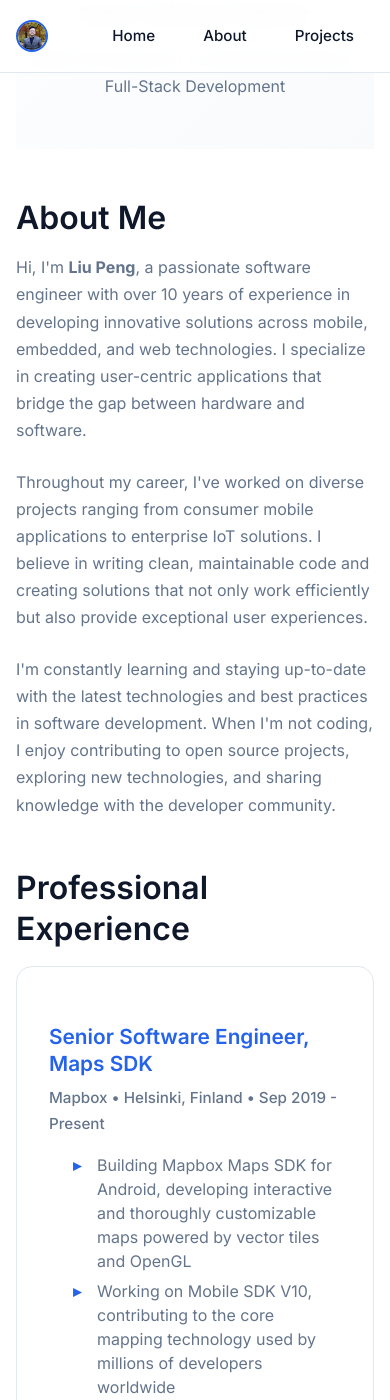
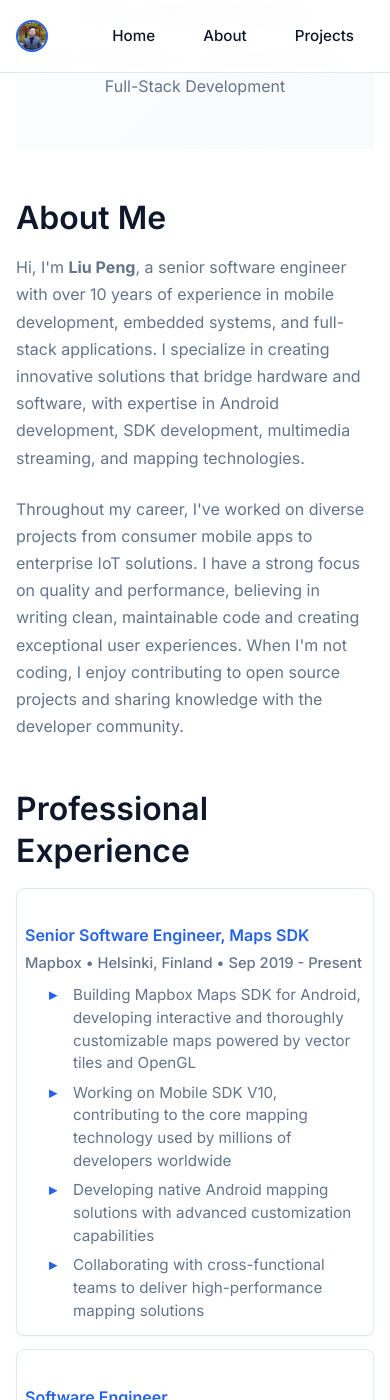
Before and after one commit to pengdev/pengdev.github.io, a Jekyll site: the page built from pages/aboutme.md, in a window 390 px wide and 1400 px high, scrolled down 357 px. Built offline with Jekyll 4.4.1, drawn with Linux system fonts in a browser that asks for light colours; some of the changed text lies outside the part shown.

Commit message:
Refine About Me page: compact design, expandable experience section, two-column layout for education/awards, updated skills, and improved content. Updated README.

```diff
--- a/_data/skills.yml
+++ b/_data/skills.yml
@@ -2,20 +2,16 @@
   skills:
     - "Android Development (Java, Kotlin)"
     - "Kotlin Multiplatform"
-    - "React Native & Flutter"
-    - "App Store Optimization"
+    - "Flutter"
     - "Mobile Testing & Debugging"
     - "Maps SDK Development"
 
 - category: "💻 Embedded Systems"
   skills:
     - "C/C++ Programming"
-    - "Linux Kernel Development"
     - "DLNA & Multimedia Networking"
-    - "Filesystem Development & Benchmarking"
     - "IoT Device Development"
     - "Hardware-Software Integration"
-    - "Real-time Systems"
 
 - category: "🌐 Web & Backend"
   skills:
--- a/assets/css/style.css
+++ b/assets/css/style.css
@@ -1102,3 +1102,85 @@
     gap: 1rem;
     margin-bottom: 3rem;
 }
+
+/* Compact About Me Cards */
+.experience-item,
+.skill-category,
+.education-item,
+.award-item {
+    padding: 1.2rem 1rem;
+    border-radius: 8px;
+    margin-bottom: 0.8rem;
+    font-size: 0.97rem;
+    box-shadow: 0 1px 3px rgba(0,0,0,0.04);
+}
+
+.experience-item h3,
+.skill-category h3,
+.education-item h3,
+.award-item h3 {
+    font-size: 1.08rem;
+    margin-bottom: 0.3rem;
+}
+
+.company,
+.institution,
+.award-issuer {
+    font-size: 0.92rem;
+    margin-bottom: 0.5rem;
+}
+
+.experience-item ul,
+.skill-category ul {
+    margin-top: 0.5rem;
+}
+
+@media (max-width: 600px) {
+  .experience-item,
+  .skill-category,
+  .education-item,
+  .award-item {
+    padding: 0.8rem 0.5rem;
+    font-size: 0.95rem;
+  }
+  .experience-item h3,
+  .skill-category h3,
+  .education-item h3,
+  .award-item h3 {
+    font-size: 1rem;
+  }
+}
+
+/* About Me Card Grid */
+.about-card-grid {
+  display: grid;
+  grid-template-columns: 1fr 1fr;
+  gap: 2rem;
+}
+
+@media (max-width: 800px) {
+  .about-card-grid {
+    grid-template-columns: 1fr;
+    gap: 1.2rem;
+  }
+}
+
+#toggle-experience {
+  display: block;
+  margin: 1.5rem auto 0 auto;
+  background: var(--primary);
+  color: #fff;
+  border: none;
+  border-radius: var(--radius);
+  font-size: 1rem;
+  font-weight: 500;
+  padding: 0.75rem 2rem;
+  cursor: pointer;
+  box-shadow: var(--shadow-sm);
+  transition: background 0.2s, color 0.2s, box-shadow 0.2s;
+}
+#toggle-experience:hover {
+  background: var(--primary-dark);
+  color: #fff;
+  box-shadow: var(--shadow);
+}
--- a/pages/aboutme.md
+++ b/pages/aboutme.md
@@ -19,19 +19,39 @@
 <div class="about-content">
     <section class="about-section">
         <h2>About Me</h2>
-        <p>Hi, I'm <strong>Liu Peng</strong>, a passionate software engineer with over 10 years of experience in developing innovative solutions across mobile, embedded, and web technologies. I specialize in creating user-centric applications that bridge the gap between hardware and software.</p>
+        <p>Hi, I'm <strong>Liu Peng</strong>, a senior software engineer with over 10 years of experience in mobile development, embedded systems, and full-stack applications. I specialize in creating innovative solutions that bridge hardware and software, with expertise in Android development, SDK development, multimedia streaming, and mapping technologies.</p>
 
-        <p>Throughout my career, I've worked on diverse projects ranging from consumer mobile applications to enterprise IoT solutions. I believe in writing clean, maintainable code and creating solutions that not only work efficiently but also provide exceptional user experiences.</p>
-
-        <p>I'm constantly learning and staying up-to-date with the latest technologies and best practices in software development. When I'm not coding, I enjoy contributing to open source projects, exploring new technologies, and sharing knowledge with the developer community.</p>
+        <p>Throughout my career, I've worked on diverse projects from consumer mobile apps to enterprise IoT solutions. I have a strong focus on quality and performance, believing in writing clean, maintainable code and creating exceptional user experiences. When I'm not coding, I enjoy contributing to open source projects and sharing knowledge with the developer community.</p>
     </section>
 
     <section class="experience-section">
         <h2>Professional Experience</h2>
-
-        {% for experience in site.data.experience %}
+        {% assign exp = site.data.experience %}
+        {% for experience in exp limit:3 %}
             {% include experience-item.html title=experience.title company=experience.company items=experience.items %}
         {% endfor %}
+        <div id="more-experience" style="display:none;">
+        {% for experience in exp offset:3 %}
+            {% include experience-item.html title=experience.title company=experience.company items=experience.items %}
+        {% endfor %}
+        </div>
+        {% if exp.size > 3 %}
+        <button id="toggle-experience" class="btn btn-secondary" type="button" style="margin-top:1rem;">
+            Show all experience
+        </button>
+        <script>
+        document.addEventListener('DOMContentLoaded', function() {
+            var btn = document.getElementById('toggle-experience');
+            var more = document.getElementById('more-experience');
+            var expanded = false;
+            btn.addEventListener('click', function() {
+                expanded = !expanded;
+                more.style.display = expanded ? 'block' : 'none';
+                btn.textContent = expanded ? 'Show less' : 'Show all experience';
+            });
+        });
+        </script>
+        {% endif %}
     </section>
 
     <section class="skills-section">
@@ -45,6 +65,7 @@
 
     <section class="education-section">
         <h2>Education & Certifications</h2>
+        <div class="about-card-grid">
         <div class="education-item">
             <h3>Master of Science in Communications Engineering - Networking Technology</h3>
             <p class="institution">Aalto University • 2011 - 2015 • Grade: 4.04/5 • Completed with Distinction</p>
@@ -59,14 +80,16 @@
             <p><strong>Achievements:</strong> First-class scholarship (twice), Third-class scholarship, Winner of 2011 national NI virtual instrument contest</p>
             <p><strong>Activities:</strong> 2011 national NI virtual instrument contest, Volunteer for computer maintenance and repairing, Website Design Competition</p>
         </div>
+        </div>
     </section>
 
     <section class="awards-section">
         <h2>Honors & Awards</h2>
-
+        <div class="about-card-grid">
         {% for award in site.data.awards %}
             {% include award-item.html title=award.title issuer=award.issuer description=award.description %}
         {% endfor %}
+        </div>
     </section>
 
     <section class="interests-section">
```
Also changed, not shown: README.md.
